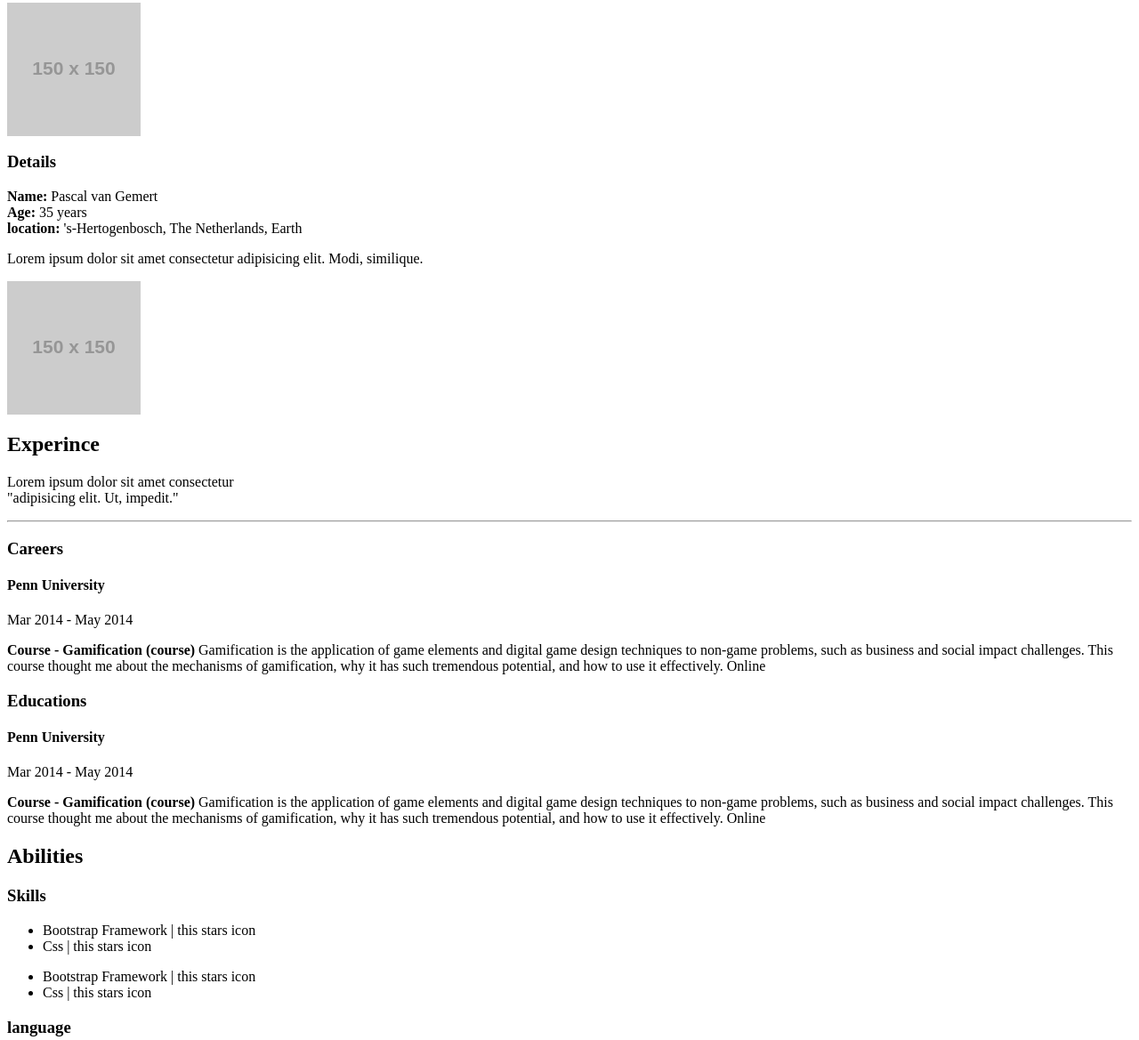
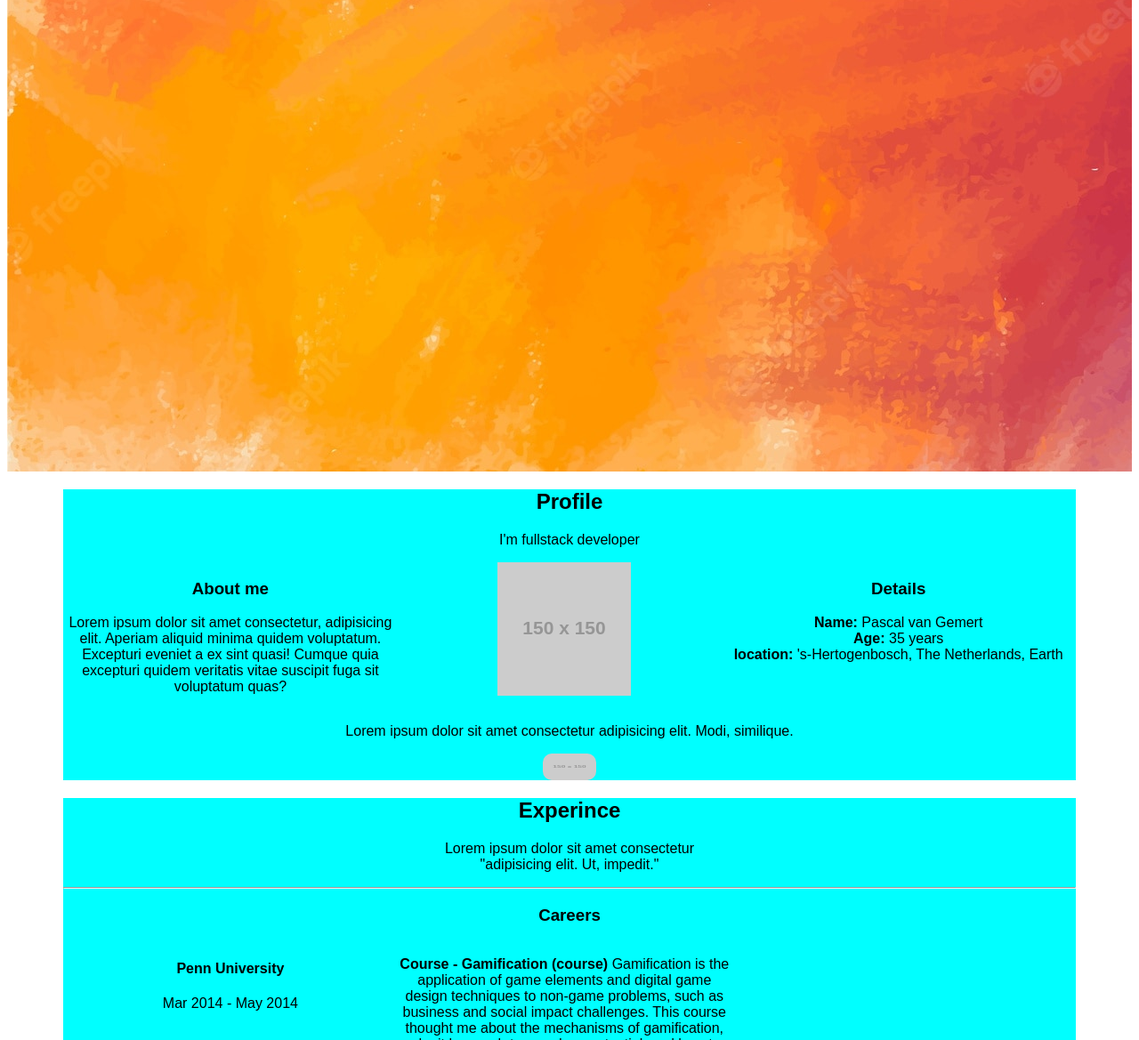
Before and after one commit to MohamedElgameil/Cv, a plain HTML site: page index.html in a window 1280 px wide. Shown: the part 278-1447 px from the top of the page at 89% size. Drawn offline with Linux system fonts and the light colour scheme; placeholder pictures from the web are drawn by us.

Commit message:
newCommit

```diff
--- a/index.html
+++ b/index.html
@@ -1,7 +1,8 @@
 <html>
-    <head>
+     <head>
        <meta charset="utf-8"/>
-      </head>
+       <link rel="stylesheet" href="style.css">
+     </head>
       <body>
 
         <!--header section-->
@@ -23,14 +24,16 @@
             <p>I'm fullstack developer</p>
 
             <div>
-                <div>
+                <div class="item">
                     <h3>About me</h3>
                     <p>Lorem ipsum dolor sit amet consectetur, adipisicing elit. Aperiam aliquid minima quidem voluptatum. Excepturi eveniet a ex sint quasi! Cumque quia excepturi quidem veritatis vitae suscipit fuga sit voluptatum quas?</p>
                 </div>
-                <div>
+
+                <div class="item">
                   <img src="https://via.placeholder.com/150" />
                 </div>
-                <div>
+
+                <div class="item">
                     <h3>Details</h3>
                     <p>
                         <strong> Name:    </strong> Pascal van Gemert <br>
@@ -38,6 +41,8 @@
                         <strong>location: </strong> 's-Hertogenbosch, The Netherlands, Earth
                     </p>
                 </div>
+
+                <div class="clear"></div>
             </div>
 
             <div>
@@ -45,7 +50,7 @@
                 <form action="http://www.hello.com" method="post">
                     <input type="hidden" name="cmd" value="asdfa"/>
                     <input type="hidden" name="host_button_id" value="A4X9"/>
-                    <input type="image" src="https://via.placeholder.com/150/FFFF00/000000?Text=WebsiteBuilders.com"  name="submit" alt="paypal - easy way"/>
+                    <input class="button" type="image" src="https://via.placeholder.com/150/FFFF00/000000?Text=donate"  name="submit" alt="paypal - easy way"/>
                 </form>
             </div>
 
@@ -60,12 +65,12 @@
             <hr>
 
             <h3>Careers</h3>
-            <div>
+            <div class="item">
                 <h4>Penn University</h4>
                 <p>Mar 2014 - May 2014</p>
             </div>
 
-            <div>
+            <div class="item">
                <p>
                 <strong>Course - Gamification (course)</strong>
                 <span>Gamification is the application of game elements and digital game design techniques to non-game problems, such as business and social impact challenges. This course thought me about the mechanisms of gamification, why it has such tremendous potential, and how to use it effectively.</span>
@@ -73,19 +78,23 @@
                </p>
             </div>
 
+            <div class="clear"> </div>
             <h3>Educations</h3>
-            <div>
+            <div class="item">
                 <h4>Penn University</h4>
                 <p>Mar 2014 - May 2014</p>
             </div>
 
-            <div>
+
+            <div class="item">
                <p>
                 <strong>Course - Gamification (course)</strong>
                 <span>Gamification is the application of game elements and digital game design techniques to non-game problems, such as business and social impact challenges. This course thought me about the mechanisms of gamification, why it has such tremendous potential, and how to use it effectively.</span>
                 <span>Online</span>
                </p>
             </div>
+
+            <div class="clear"></div>
 
         </div>
 
@@ -95,18 +104,22 @@
                <h2>Abilities</h2>
                <h3>Skills</h3>
 
-                <div>
+                <div class="item">
                     <ul>
                         <li><span> Bootstrap Framework </span> <span> | </span> <span>this stars icon</span></li>
                         <li><span> Css </span> <span> | </span> <span>this stars icon</span></li>
                     </ul>
                 </div>
-                <div>
+
+
+                <div class="item">
                     <ul>
                         <li><span> Bootstrap Framework </span> <span> | </span> <span>this stars icon</span></li>
                         <li><span> Css </span> <span> | </span> <span>this stars icon</span></li>
                     </ul>
                 </div>
+
+                <div class="clear"></div>
 
                 <h3>language</h3>
                 <div>
@@ -123,6 +136,7 @@
                         <li><span> webkitbrowsers </span> <span> | </span> <span>this stars icon</span></li>
                     </ul>
                 </div>
+
             </div>
         </div>
 
--- /dev/null
+++ b/style.css
@@ -0,0 +1,32 @@
+body {
+    font-family: Arial, Helvetica, sans-serif;
+}
+
+.container
+{
+    background-color: aqua;
+    width: 90%;
+    margin: auto;
+    text-align: center;
+}
+
+.hearder {
+    background-color: black;
+    background-image: url('images/hand-painted-background-violet-orange-colours_23-2148427578.jpg');
+    height: 100vh;
+}
+
+.item {
+    width: 33%;
+    float: left;
+}
+
+.clear {
+    clear: both;
+}
+
+.button {
+    width: 60px;
+    height: 30px;
+    border-radius: 10px;
+}
```
Also changed, not shown: images/hand-painted-background-violet-orange-colours_23-2148427578.jpg (added).
